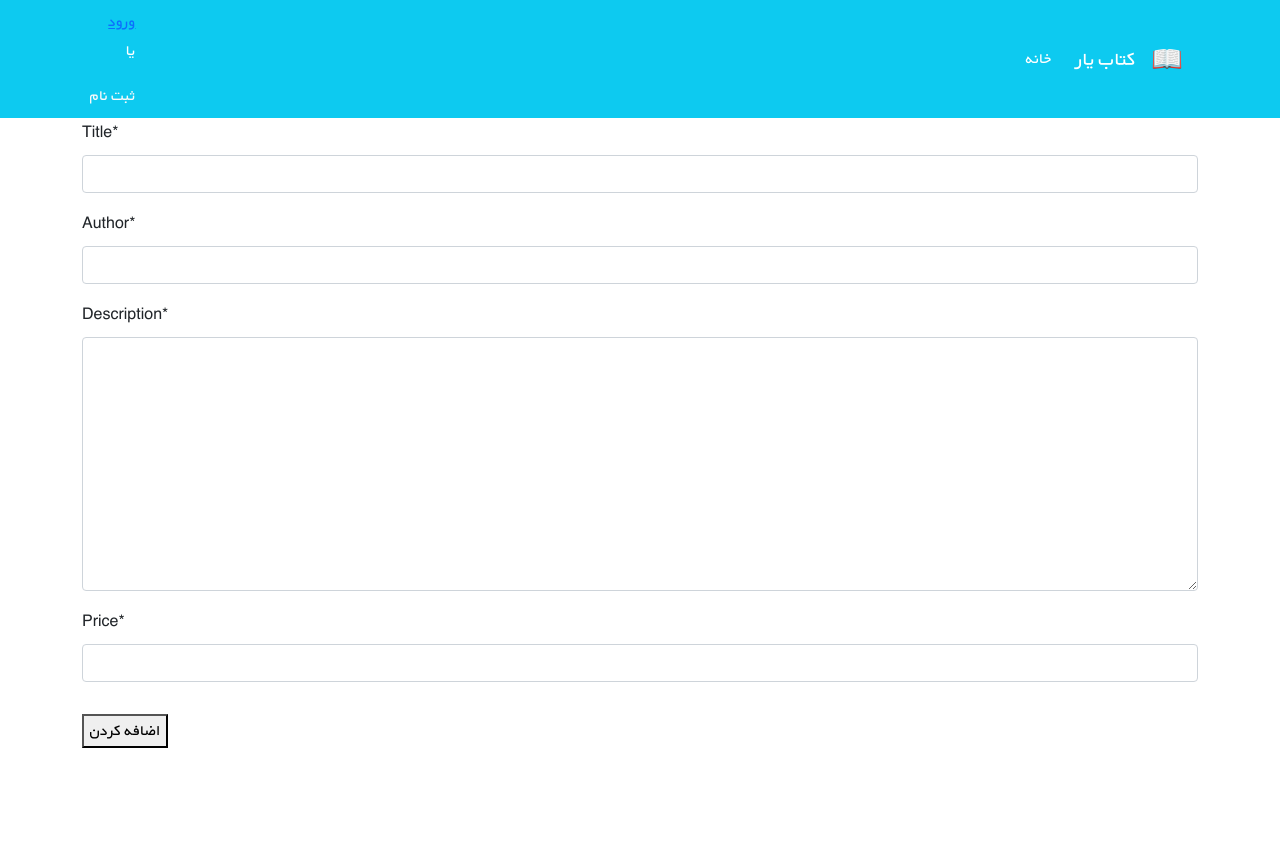
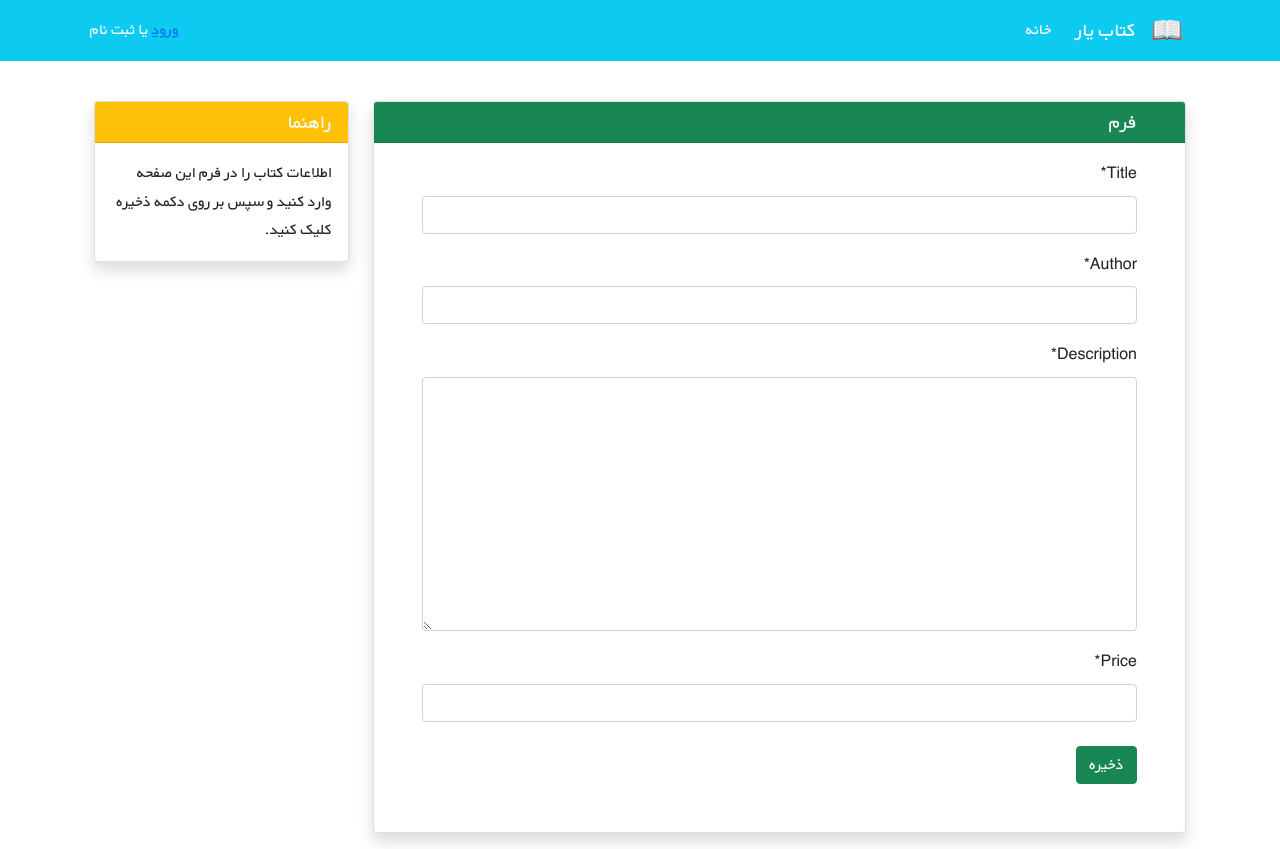
Before and after one commit to mazzberry/Django-project-Bookstore, a Django app: page /books/create/ in a window 1280 px wide. Before the commit the page ends 748 px from the top, so only its background shows below. Run offline with Django 5.2, Linux system fonts and the light colour scheme; some libraries are stand-ins or nearby versions.

Commit message:
add {%block styles%} to _base.html 2: get prettier for book_creat.html 3: get prettier login.html

```diff
--- a/books/templates/books/book_create.html
+++ b/books/templates/books/book_create.html
@@ -1,4 +1,5 @@
 {% extends '_base.html' %}
+{% load crispy_forms_tags %}
 
 {% block page_title %}
     اضافه کردن کتاب
@@ -7,13 +8,41 @@
 {% load crispy_forms_tags %} # | = template filters
 
 {% block content %}
-    <form action="" method="POST">
-        {% csrf_token %}
-        {{form|crispy}}
+    {#    <form action="" method="POST">#}
+    {#        {% csrf_token %}#}
+    {#        {{form|crispy}}#}
+    {##}
+    {#        <button class="btn-btn success mt-3" type="submit">اضافه کردن</button>#}
+    {##}
+    {##}
+    {#    </form>#}
+    <div class="container mt-4" dir="rtl">
+        <div class="row">
+            <div class="col-9">
+                <div class="card shadow my-3">
+                    <h5 class="card-header bg-success text-light px-5">فرم</h5>
+                    <div class="px-5 pt-3 pb-5">
+                        <form method="POST">
+                            {% csrf_token %}
+                            {{ form | crispy }}
+                            <button type="submit" class="btn btn-success mt-2">ذخیره</button>
+                        </form>
+                    </div>
+                </div>
+            </div>
+            <div class="col-3">
 
-        <button class="btn-btn success mt-3" type="submit">اضافه کردن</button>
+                <div class="card my-3 shadow">
+                    <h5 class="card-header bg-warning text-light">راهنما</h5>
+                    <div class="card-body">
+                        <p class="card-text">
+                            اطلاعات کتاب را در فرم این صفحه وارد کنید و سپس بر روی دکمه ذخیره کلیک کنید.
+                        </p>
+                    </div>
+                </div>
 
-
-    </form>
+            </div>
+        </div>
+    </div>
 
 {% endblock content %}
--- a/templates/_base.html
+++ b/templates/_base.html
@@ -13,6 +13,9 @@
           integrity="sha384-1BmE4kWBq78iYhFldvKuhfTAU6auU8tT94WrHftjDbrCEXSU1oBoqyl2QvZ6jIW3" crossorigin="anonymous">
 
     <link rel="stylesheet" href="{% static 'css/style.css' %}">
+    {% block styles %}
+
+    {% endblock %}
 
     <title>{% block page_title %}{% endblock %}</title>
 </head>
@@ -21,7 +24,7 @@
 <nav class="navbar navbar-expand-lg navbar-dark bg-info" dir="rtl">
     <div class="container">
         <a class="navbar-brand" href="#">
-            <img src="icons/book.png" alt="" height="30"
+            <img src="{% static 'icons/book.png' %}" alt="" height="30"
                  class="d-inline-block align-text-top">
         </a>
         <a class="navbar-brand mx-3" href="{% url 'book_list' %}">کتاب یار</a>
@@ -48,7 +51,8 @@
                 </form>
             </div>
         {% else %}
-            <div class="mx-2 text-white"><a href="{% url 'login' %}">ورود</a><p>یا</p>
+            <div class="mx-2 text-white"><a href="{% url 'login' %}">ورود</a>
+                <span>یا</span>
                     <a class="link-light text-decoration-none" href="{% url 'signup' %}">ثبت نام</a>
             </div>
         {% endif %}
```
Also changed, not shown: templates/registration/login.html (+23 -8 lines).
